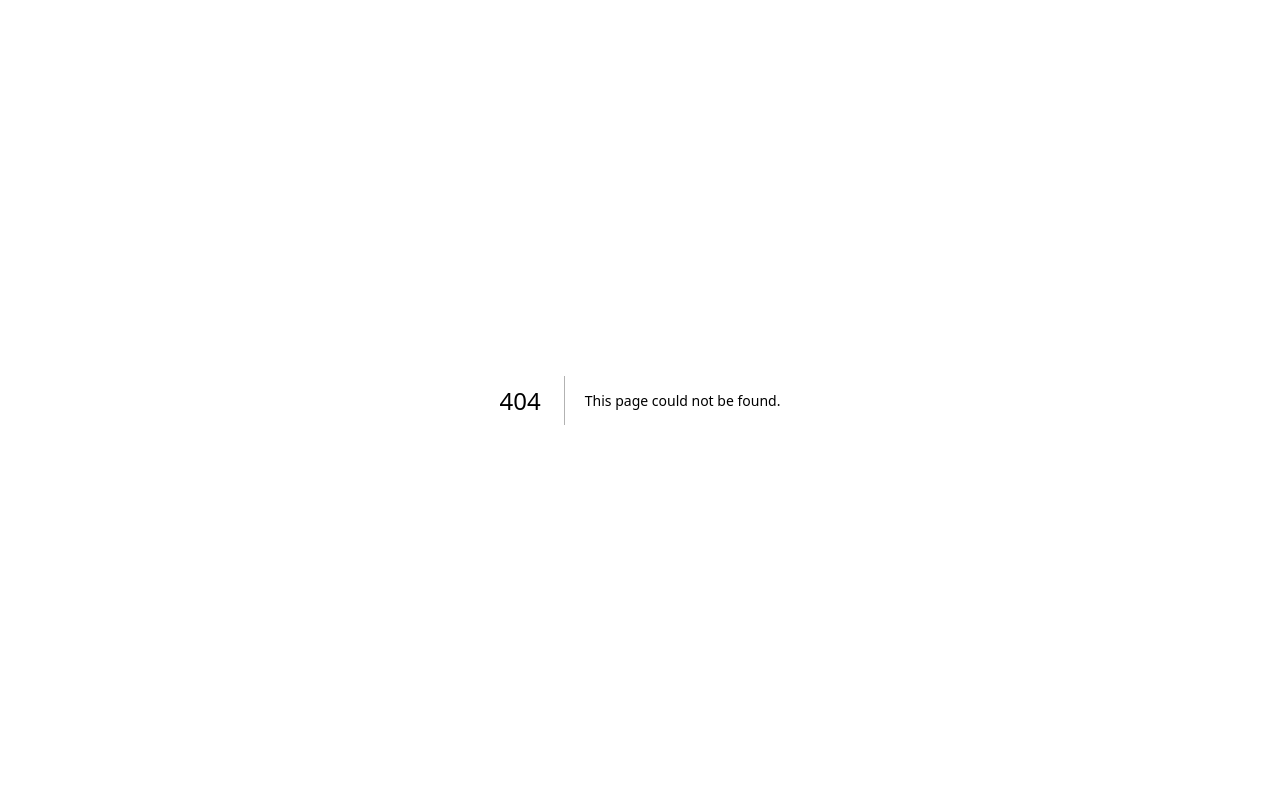
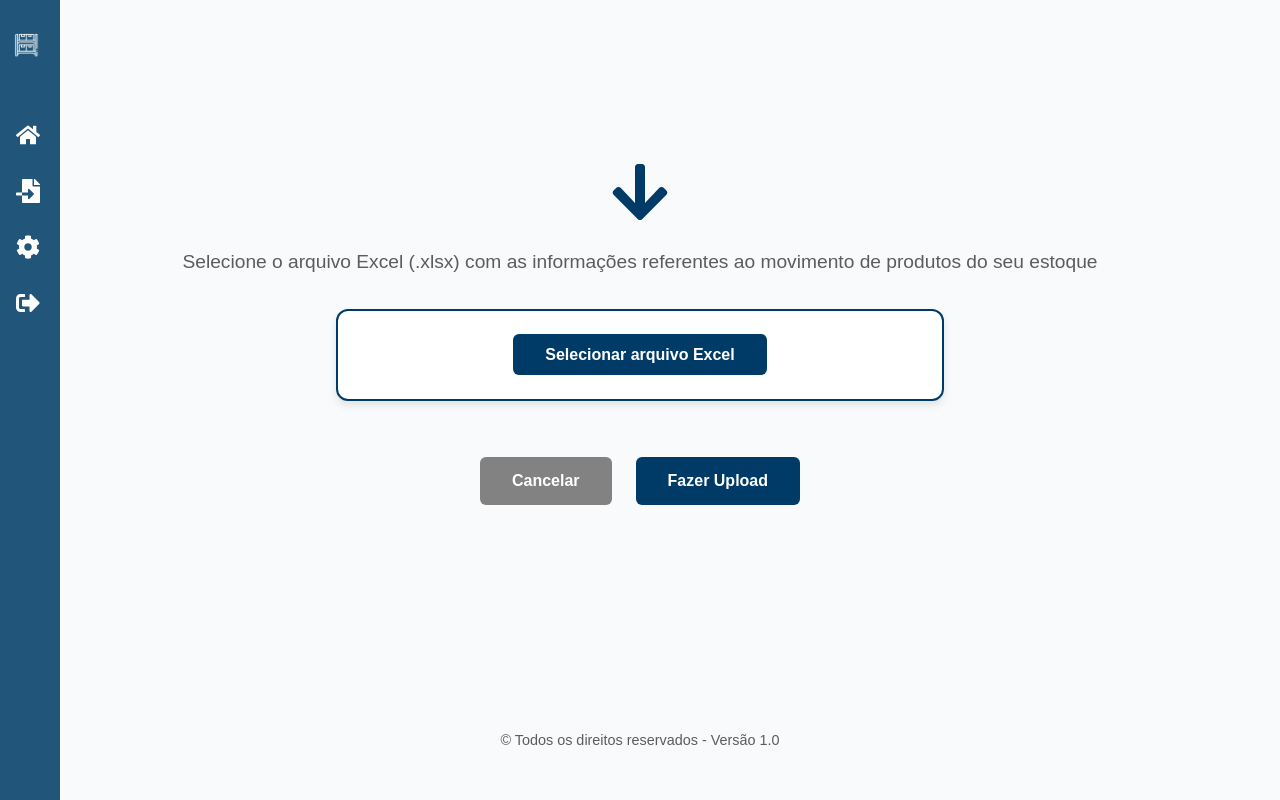
Before and after one commit to ifpebj-ti/frontend-planogram, a Next.js app: page /importar in a window 1280 px wide. Before the commit this address had no page. Built offline with nearby package versions, Linux system fonts and the light colour scheme.

Commit message:
Tela Importar arquivo xlsx

```diff
--- /dev/null
+++ b/app/importar/page.tsx
@@ -0,0 +1,99 @@
+"use client";
+
+import { useState } from "react";
+import SideNavBar from "../components/SideNavBar";
+import { FaArrowDown } from "react-icons/fa";
+import "./style.css";
+
+export default function ImportarPage() {
+  const [file, setFile] = useState<File | null>(null);
+  const [uploadMessage, setUploadMessage] = useState<string>("");
+
+  const handleFileChange = (e: React.ChangeEvent<HTMLInputElement>) => {
+    const selectedFile = e.target.files && e.target.files[0];
+    if (selectedFile && selectedFile.name.endsWith(".xlsx")) {
+      setFile(selectedFile);
+      setUploadMessage("");
+    } else {
+      setFile(null);
+      setUploadMessage("Por favor, selecione um arquivo Excel válido (.xlsx).");
+    }
+  };
+
+  const handleUpload = () => {
+    if (file) {
+      console.log("Arquivo carregado:", file.name);
+      setUploadMessage(`Arquivo "${file.name}" carregado com sucesso!`);
+    } else {
+      setUploadMessage("Nenhum arquivo foi selecionado.");
+    }
+  };
+
+  const handleCancel = () => {
+    setFile(null);
+    setUploadMessage("");
+  };
+
+  return (
+    <div className="importar-page">
+      <SideNavBar />
+      <div className="importar-content">
+        <FaArrowDown className="importar-icon" />
+
+        <p className="importar-instructions">
+          Selecione o arquivo Excel (.xlsx) com as informações referentes ao
+          movimento de produtos do seu estoque
+        </p>
+
+        <div className="importar-file-box">
+          <input
+            type="file"
+            id="fileInput"
+            className="importar-file-input"
+            accept=".xlsx"
+            onChange={handleFileChange}
+          />
+          <label htmlFor="fileInput" className="importar-file-label">
+            Selecionar arquivo Excel
+          </label>
+          {file && (
+            <p
+              style={{
+                marginTop: "1rem",
+                color: "#003b68",
+                fontWeight: "bold",
+              }}
+            >
+              Arquivo selecionado: {file.name}
+            </p>
+          )}
+        </div>
+
+        <div className="importar-button-group">
+          <button className="importar-button cancel" onClick={handleCancel}>
+            Cancelar
+          </button>
+          <button className="importar-button upload" onClick={handleUpload}>
+            Fazer Upload
+          </button>
+        </div>
+
+        {uploadMessage && (
+          <p
+            style={{
+              marginTop: "1rem",
+              color: uploadMessage.includes("sucesso") ? "green" : "red",
+              fontWeight: "bold",
+            }}
+          >
+            {uploadMessage}
+          </p>
+        )}
+
+        <footer className="importar-footer">
+          &copy; Todos os direitos reservados - Versão 1.0
+        </footer>
+      </div>
+    </div>
+  );
+}
--- /dev/null
+++ b/app/importar/style.css
@@ -0,0 +1,104 @@
+
+.importar-page {
+  display: flex;
+  flex-direction: column;
+  min-height: 100vh;
+  background-color: #f9fafc;
+  margin: 0;
+  overflow: hidden;
+  padding-top: 8rem;
+}
+
+.importar-content {
+  flex: 1;
+  display: flex;
+  flex-direction: column;
+  align-items: center;
+  justify-content: center;
+  padding: 2rem;
+  box-sizing: border-box;
+}
+
+.importar-icon {
+  font-size: 4rem;
+  color: #003b68;
+  margin-bottom: 1.5rem;
+}
+
+.importar-instructions {
+  font-size: 1.2rem;
+  color: #5c5c5c;
+  text-align: center;
+  margin-bottom: 2rem;
+}
+
+.importar-file-box {
+  border: 2px solid #003b68;
+  border-radius: 12px;
+  padding: 2rem;
+  width: 50%;
+  text-align: center;
+  background-color: #ffffff;
+  box-shadow: 0 4px 8px rgba(0, 0, 0, 0.1);
+  margin-bottom: 3rem;
+}
+
+.importar-file-input {
+  display: none;
+}
+
+.importar-file-label {
+  cursor: pointer;
+  background-color: #003b68;
+  color: white;
+  padding: 0.75rem 2rem;
+  border-radius: 6px;
+  font-weight: bold;
+  font-size: 1rem;
+  transition: background-color 0.3s ease;
+}
+
+.importar-file-label:hover {
+  background-color: #00528d;
+}
+
+.importar-button-group {
+  display: flex;
+  gap: 1.5rem;
+  margin-top: 0.5rem;
+}
+
+.importar-button {
+  padding: 0.75rem 2rem;
+  border: none;
+  border-radius: 6px;
+  font-weight: bold;
+  cursor: pointer;
+  font-size: 1rem;
+}
+
+.importar-button.cancel {
+  background-color: #828282;
+  color: white;
+}
+
+.importar-button.cancel:hover {
+  background-color: #6c6c6c;
+}
+
+.importar-button.upload {
+  background-color: #003b68;
+  color: white;
+}
+
+.importar-button.upload:hover {
+  background-color: #00528d;
+}
+
+.importar-footer {
+  text-align: center;
+  color: #5c5c5c;
+  font-size: 0.9rem;
+  padding: 1rem 0;
+  margin-top: auto;
+}
```
